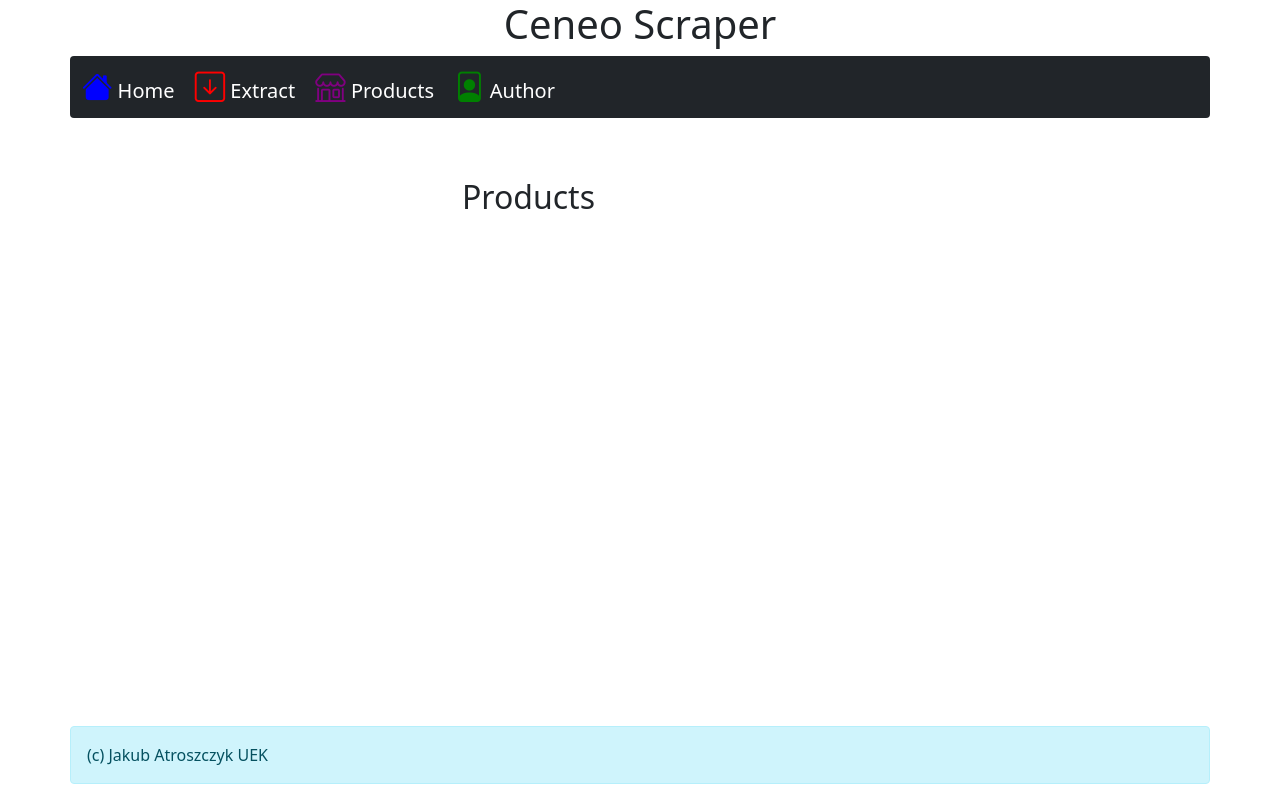
After one commit to Kubus1234567/CenerSkruperAJ, a Flask app: template app/templates/products.html.jinja in a window 1280 px wide. The commit adds this page. Run offline with Flask 2, Linux system fonts and the light colour scheme; the template is opened without the code that fills it, so the values that code supplies are empty.

Commit message:
27.05,2021 Jakub A

```diff
--- a/app/forms.py
+++ b/app/forms.py
@@ -3,7 +3,7 @@ from flask_wtf import FlaskForm
 
 class ProductForm(FlaskForm):
     productId = StringField(
-        'Enter product Id',
+        'Enter product ID',
         [
             validators.DataRequired(message = "Product Id must be given"),
             validators.Length(min=8, max=8, message= "Product Id must have 8 characters"),
--- a/app/templates/layout.html.jinja
+++ b/app/templates/layout.html.jinja
@@ -16,13 +16,13 @@
 
     <nav class="container navbar navbar-expand-lg navbar-dark bg-dark sticky-top rounded">
         <div class="">
-            <a class="navbar-brand" href="./"> <i class="bi bi-house-fill" style="font-size: 1.5rem; color: whitesmoke;"></i> Home</a>
-            <a class="navbar-brand" href="./extract"> <i class="bi bi-cloud-arrow-down-fill" style="font-size: 1.5rem; color: whitesmoke;"></i> Extract</a>
-            <a class="navbar-brand" href="./products"> <i class="bi bi-list-stars" style="font-size: 1.5rem; color: whitesmoke;"></i> Products</a>
-            <a class="navbar-brand" href="./author"> <i class="bi bi-person-circle" style="font-size: 1.5rem; color: whitesmoke;"></i> Author</a>
+            <a class="navbar-brand" href="{{ url_for('index') }}"> <i class="bi bi-house-fill" style="font-size: 1.9rem; color:blue ;"></i> Home</a>
+            <a class="navbar-brand" href="{{ url_for('extract') }}"> <i class="bi bi-arrow-down-square" style="font-size: 1.9rem; color:red ;"></i> Extract</a>
+            <a class="navbar-brand" href="{{ url_for('products') }}"> <i class="bi bi-shop" style="font-size: 1.9rem; color: purple;"></i> Products</a>
+            <a class="navbar-brand" href="{{ url_for('author') }}"> <i class="bi bi-file-person" style="font-size: 1.9rem; color: green;"></i> Author</a>
         </div>
     </nav>
-    <div class="container" style="padding-top: 50px; padding-bottom: 100px;">
+    <div class="container" style="padding-top: 60px; padding-bottom: 110px;">
         <div class="row">
             <div class="col-md-4 col-sm-12">
                 {% block left %}
@@ -36,7 +36,7 @@
             </div>
         </div>
     </div>
-    <footer class="container fixed-bottom alert alert-info">(c) Katarzyna Wójcik, Cracow University of Economics
+    <footer class="container fixed-bottom alert alert-info">(c) Jakub Atroszczyk UEK
     </footer>
     <script src="https://cdn.jsdelivr.net/npm/bootstrap@5.0.1/dist/js/bootstrap.bundle.min.js"
         integrity="sha384-gtEjrD/SeCtmISkJkNUaaKMoLD0//ElJ19smozuHV6z3Iehds+3Ulb9Bn9Plx0x4"
--- /dev/null
+++ b/app/templates/product.html.jinja
@@ -0,0 +1,5 @@
+{% extends "layout.html.jinja" %}
+
+{% block middle %}
+    <h2> {{productId}} </h2>
+{% endblock middle %}
--- /dev/null
+++ b/app/templates/products.html.jinja
@@ -0,0 +1,10 @@
+{% extends "layout.html.jinja" %}
+
+{% block middle %}
+    <h2> Products </h2>
+    <ul class="list-group list-group-flush">
+    {% for product in productsList %}
+        <li class="list-group-item"><a href="{{url_for('product', productId=product)}}">{{product}}</a></li>
+    {% endfor %}
+    </ul>
+{% endblock middle %}
```
Also changed, not shown: app/models/opinion.py (+6 -4 lines), app/models/product.py (+5 -4 lines), app/routes.py (+5 -3 lines), app/templates/extract.html.jinja (+4 -3 lines), app/templates/layout.html (deleted, +0 -18 lines), app/opinions/39562616.json (deleted), app/templates/extract.html (deleted), 1 other file.
